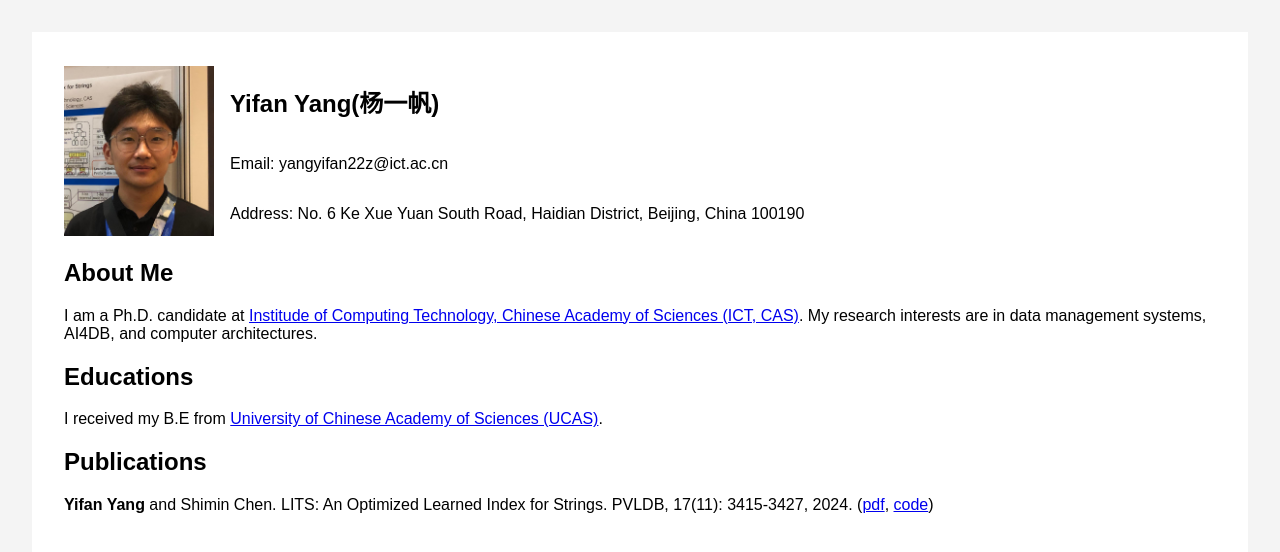
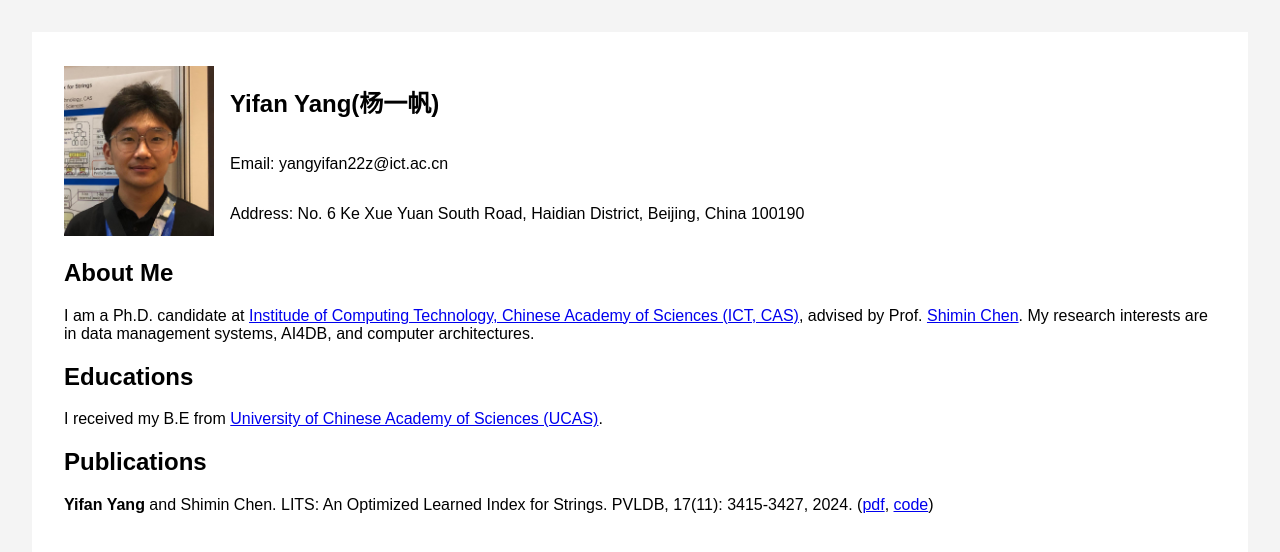
Before and after one commit to fan982/Yifan-Yang, a plain HTML site: page index.html in a window 1280 px wide. Drawn offline with Linux system fonts and the light colour scheme.

Commit message:
update advisor

```diff
--- a/index.html
+++ b/index.html
@@ -61,7 +61,7 @@
             </div>
             <h2>About Me</h2>
             <p>I am a Ph.D. candidate at <a href="https://www.ict.ac.cn">Institude of Computing Technology,
-                    Chinese Academy of Sciences (ICT, CAS)</a>. My research interests are
+				Chinese Academy of Sciences (ICT, CAS)</a>, advised by Prof. <a href="https://www.shimin-chen.com/">Shimin Chen</a>. My research interests are
                 in data management systems, AI4DB, and computer architectures.</p>
 
             <h2>Educations</h2>
```
